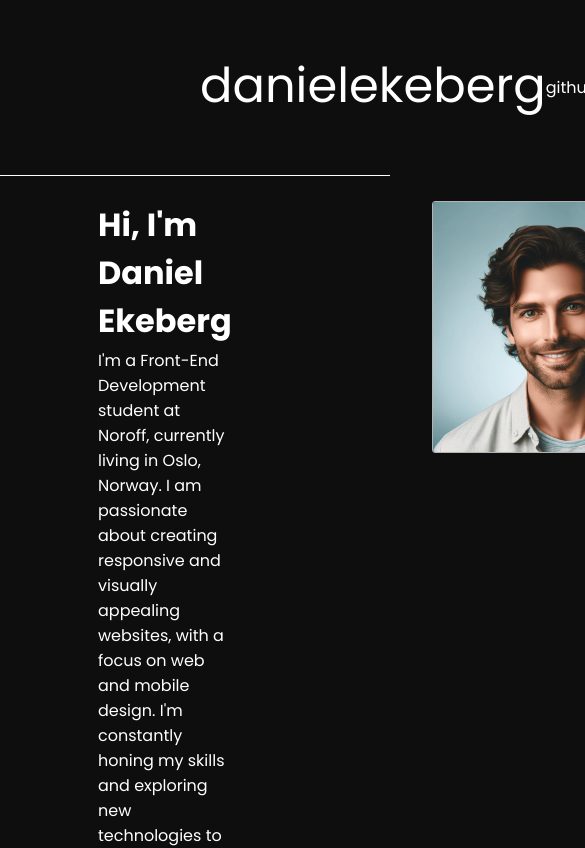
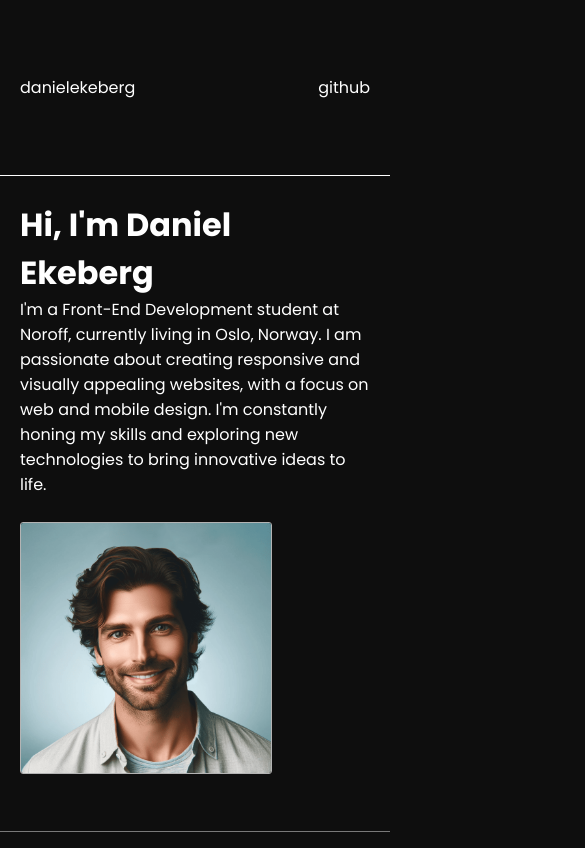
Before and after one commit to danielekeberg/FED-Portfolio, a plain HTML site: page index.html in a window 390 px wide. Shown: the top 848 px of the page, 585 px wide, since content can reach past the window. Drawn offline with Linux system fonts and the light colour scheme; a web font is replaced by a local one.

Commit message:
Update style.css

```diff
--- a/assets/src/style.css
+++ b/assets/src/style.css
@@ -38,7 +38,7 @@ header .logo a {
 }
 
 main {
-    width: 60%;
+    width: 1000px;
     margin: 0 auto;
 }
 
@@ -66,7 +66,7 @@ main {
 
 .my-project {
     display: flex;
-    max-height: 250px;
+    max-height: 300px;
     margin: 50px 0;
     padding: 20px;
     cursor: pointer;
@@ -145,3 +145,46 @@ main {
 body::-webkit-scrollbar {
     display: none;
 }
+
+@media (max-width: 1000px) {
+    main {
+        width: 100%;
+    }
+
+    .header {
+        margin: 50px 20px;
+    }
+
+    header .logo a {
+        font-size: 36px;
+    }
+
+    .my-project {
+        display: block;
+        height: auto;
+    }
+
+    .my-project img {
+        display: none;
+    }
+}
+
+@media (max-width: 768px) {
+    header .logo a {
+        font-size: 16px;
+        margin: 10px;
+    }
+
+    .aboutme {
+        display: block;
+    }
+
+    .aboutme img {
+        margin-top: 25px;
+    }
+
+    .my-project {
+        height: auto;
+        min-height: 400px;
+    }
+}
```
